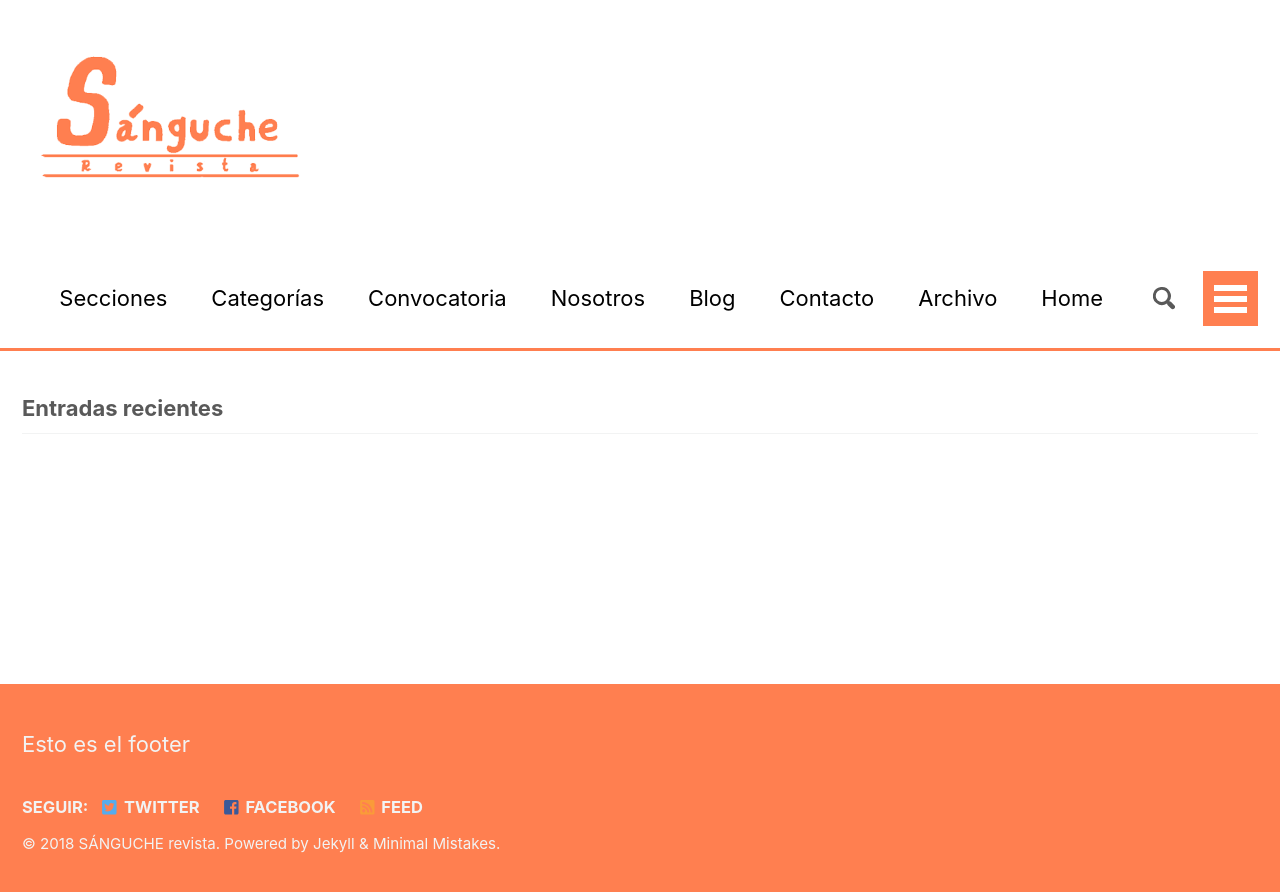
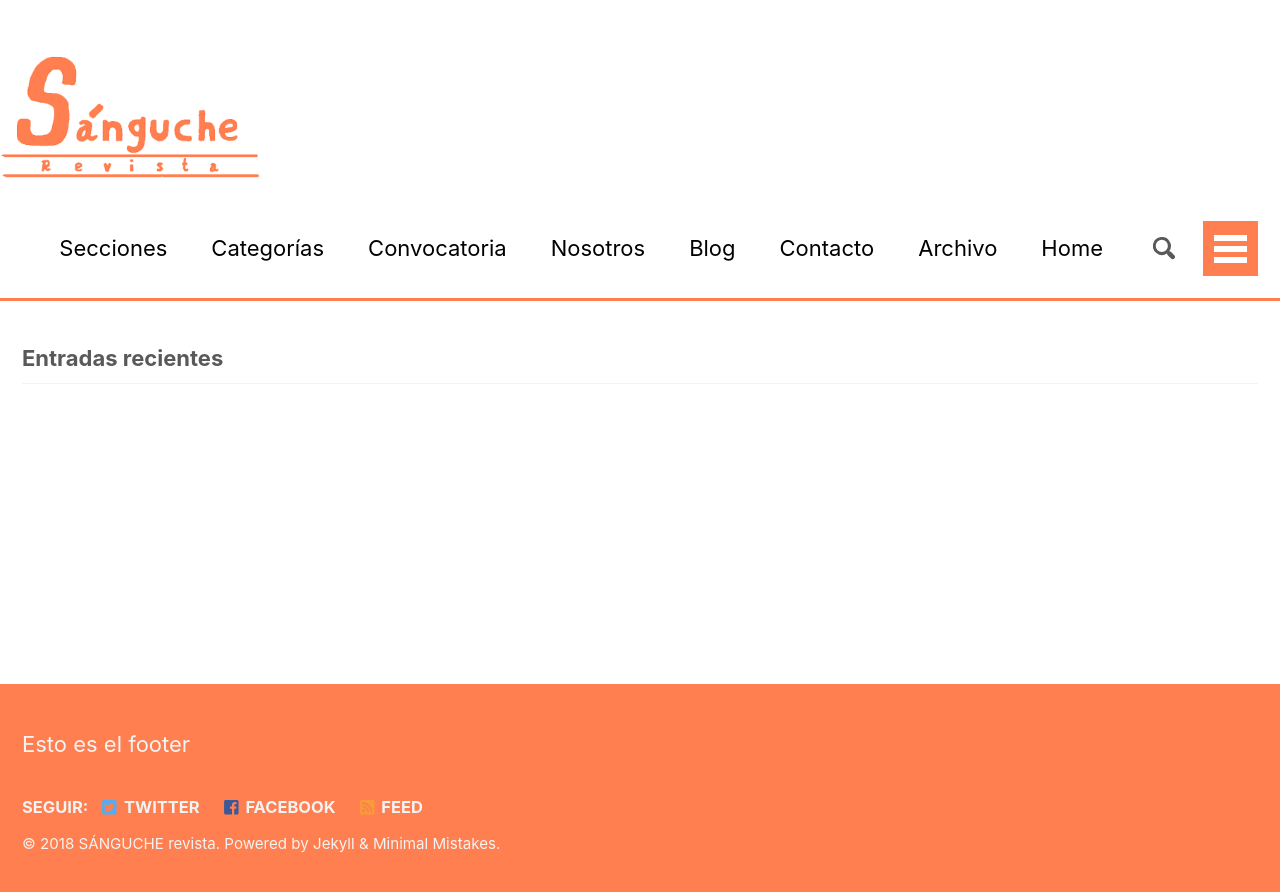
Before and after one commit to sangucherevista/sangucherevista.github.io, a Jekyll site: the page built from index.md, in a window 1280 px wide. Shown: the top 892 px of the page. Built offline with Jekyll 4.4.1, drawn with Linux system fonts in a browser that asks for light colours; nearby versions of some CDN libraries; the list of posts is cut into pages by our own code.

Commit message:
Updated '_sass/minimal-mistakes/_masthead.scss' via CloudCannon

```diff
--- a/_sass/minimal-mistakes/_masthead.scss
+++ b/_sass/minimal-mistakes/_masthead.scss
@@ -96,9 +96,6 @@
 
 #logo1 {
   width: 260px;
-  margin-left: 40px;
-  margin-bottom: 50px;
   height: auto;
-  opacity: 1;
   float: center;
 }
```
